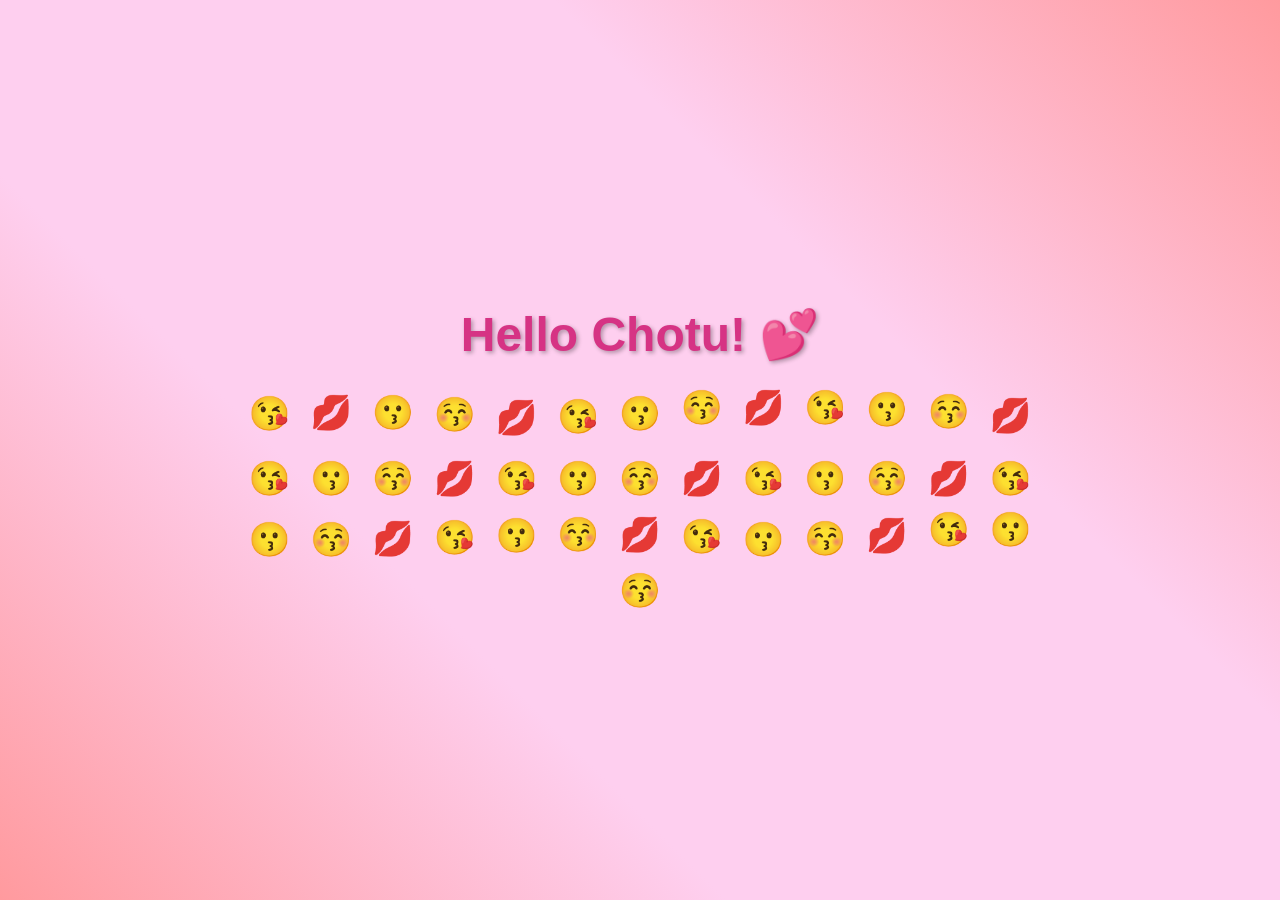
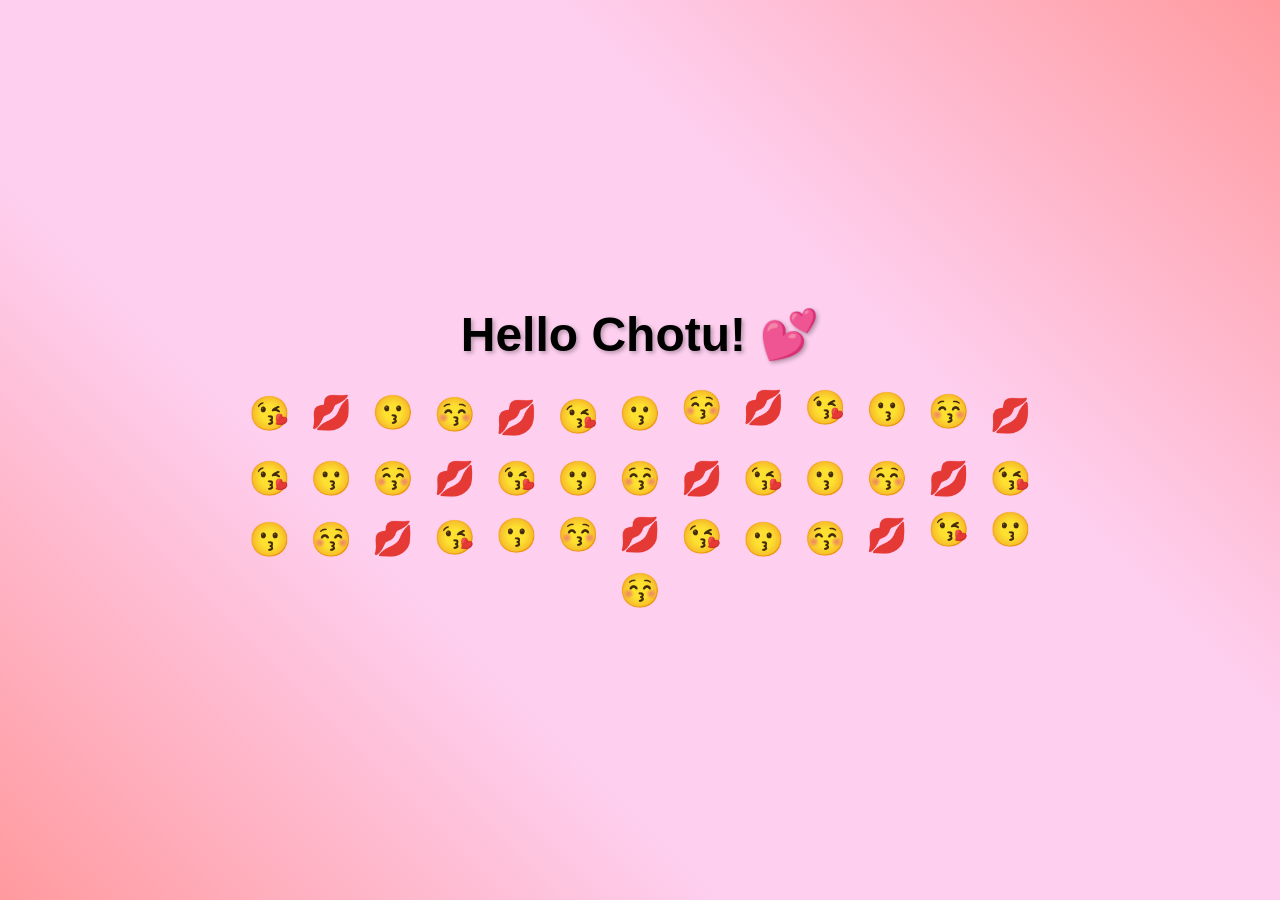
Before and after one commit to Project134/hello, a plain HTML site: page index.html in a window 1280 px wide. Drawn offline with Linux system fonts and the light colour scheme.

Commit message:
color changed to black

```diff
--- a/index.html
+++ b/index.html
@@ -19,7 +19,7 @@
         }
 
         h1 {
-            color: #d63384;
+            color: black;
             font-size: 3em;
             margin-bottom: 30px;
             text-shadow: 2px 2px 4px rgba(0,0,0,0.3);
```
